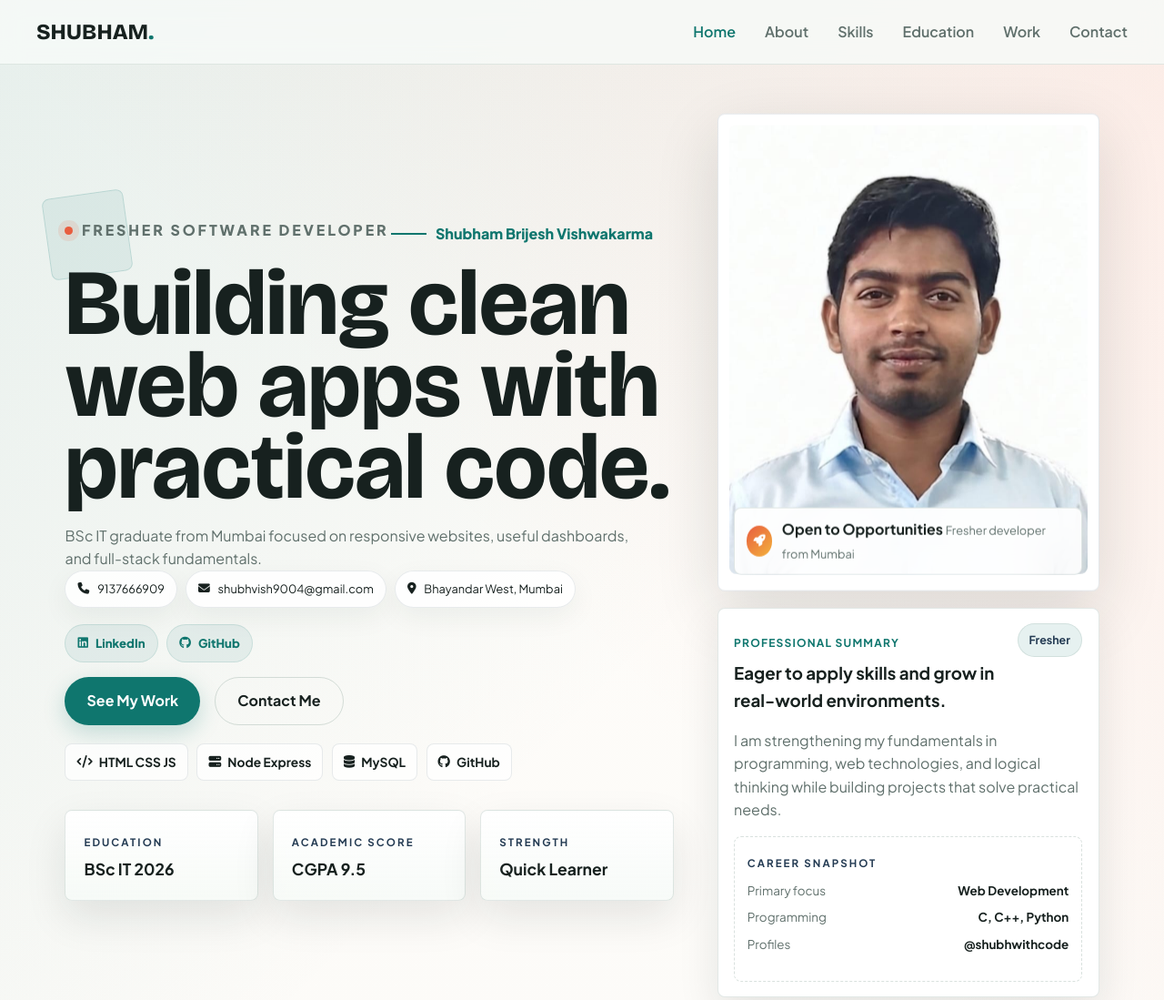
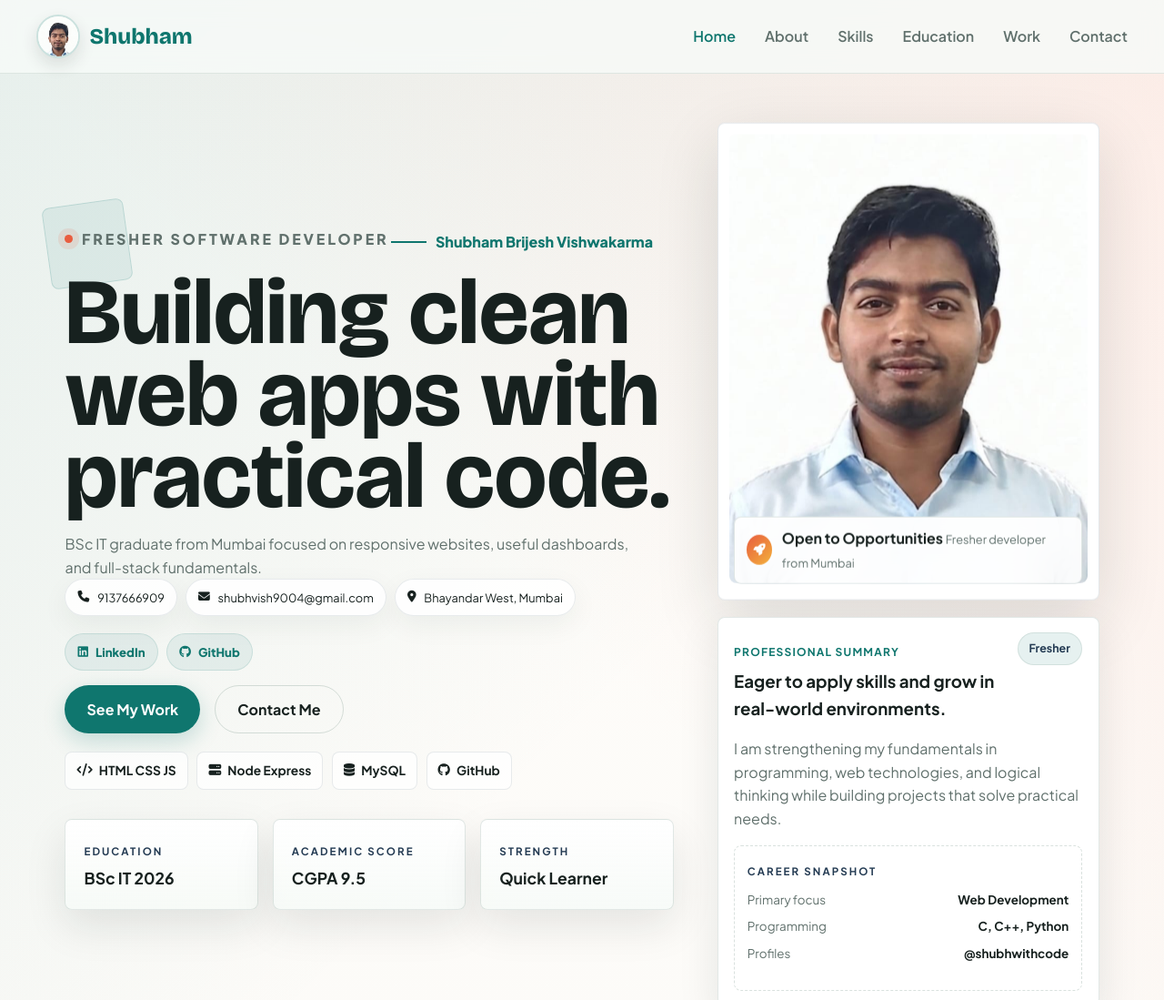
Before and after one commit to shubhwithcode/portfolio, a plain HTML site: page frontend/index.html in a window 1280 px wide. Shown: the top 1099 px of the page at 91% size. Drawn offline with nearby package versions, Linux system fonts and the light colour scheme.

```diff
--- a/frontend/assets/styles.css
+++ b/frontend/assets/styles.css
@@ -109,10 +109,23 @@
 }
 
 .logo {
+    display: inline-flex;
+    align-items: center;
+    gap: 0.65rem;
     font-size: 1.4rem;
     font-weight: 800;
     letter-spacing: 0;
     color: var(--primary);
+}
+
+.logo img {
+    width: 44px;
+    height: 44px;
+    border-radius: 50%;
+    object-fit: cover;
+    object-position: center top;
+    border: 2px solid rgba(19, 121, 91, 0.18);
+    box-shadow: 0 8px 18px rgba(18, 47, 38, 0.12);
 }
 
 .logo span {
--- a/frontend/index.html
+++ b/frontend/index.html
@@ -143,12 +143,25 @@
         }
 
         .logo {
+            display: inline-flex;
+            align-items: center;
+            gap: 0.65rem;
             font-family: 'Bricolage Grotesque', sans-serif;
             font-size: 1.5rem;
             font-weight: 800;
             letter-spacing: 0;
             text-decoration: none;
             color: var(--text);
+        }
+
+        .logo img {
+            width: 44px;
+            height: 44px;
+            border-radius: 50%;
+            object-fit: cover;
+            object-position: center top;
+            border: 2px solid rgba(15, 118, 110, 0.18);
+            box-shadow: 0 8px 18px rgba(23, 33, 31, 0.12);
         }
 
         .logo span {
@@ -768,7 +781,7 @@
     <div class="page-shell">
         <nav class="site-nav">
             <div class="nav-inner">
-                <a href="#home" class="logo">SHUBHAM<span>.</span></a>
+                <a href="#home" class="logo"><img src="assets/photo.jpeg" alt="Shubham Vishwakarma"><span>Shubham</span></a>
                 <button class="menu-toggle" type="button" aria-label="Toggle menu" aria-expanded="false">
                     <i class="fas fa-bars"></i>
                 </button>
@@ -1012,7 +1025,7 @@
 
         <footer class="site-footer" style="padding: 3rem 0 2rem; text-align: center; border-top: 1px solid rgba(21, 71, 52, 0.1); margin-top: 2rem;">
             <div class="container">
-                <a href="#home" class="logo" style="display: inline-block; margin-bottom: 1rem;">SHUBHAM<span>.</span></a>
+                <a href="#home" class="logo" style="margin-bottom: 1rem;"><img src="assets/photo.jpeg" alt="Shubham Vishwakarma"><span>Shubham</span></a>
                 <p style="color: var(--text-dim); font-size: 0.9rem;">&copy; 2026 Shubham Brijesh Vishwakarma. All rights reserved.</p>
             </div>
         </footer>
```
Also changed, not shown: frontend/about.html (+1 -1 lines), frontend/contact.html (+1 -1 lines), frontend/projects.html (+1 -1 lines).
